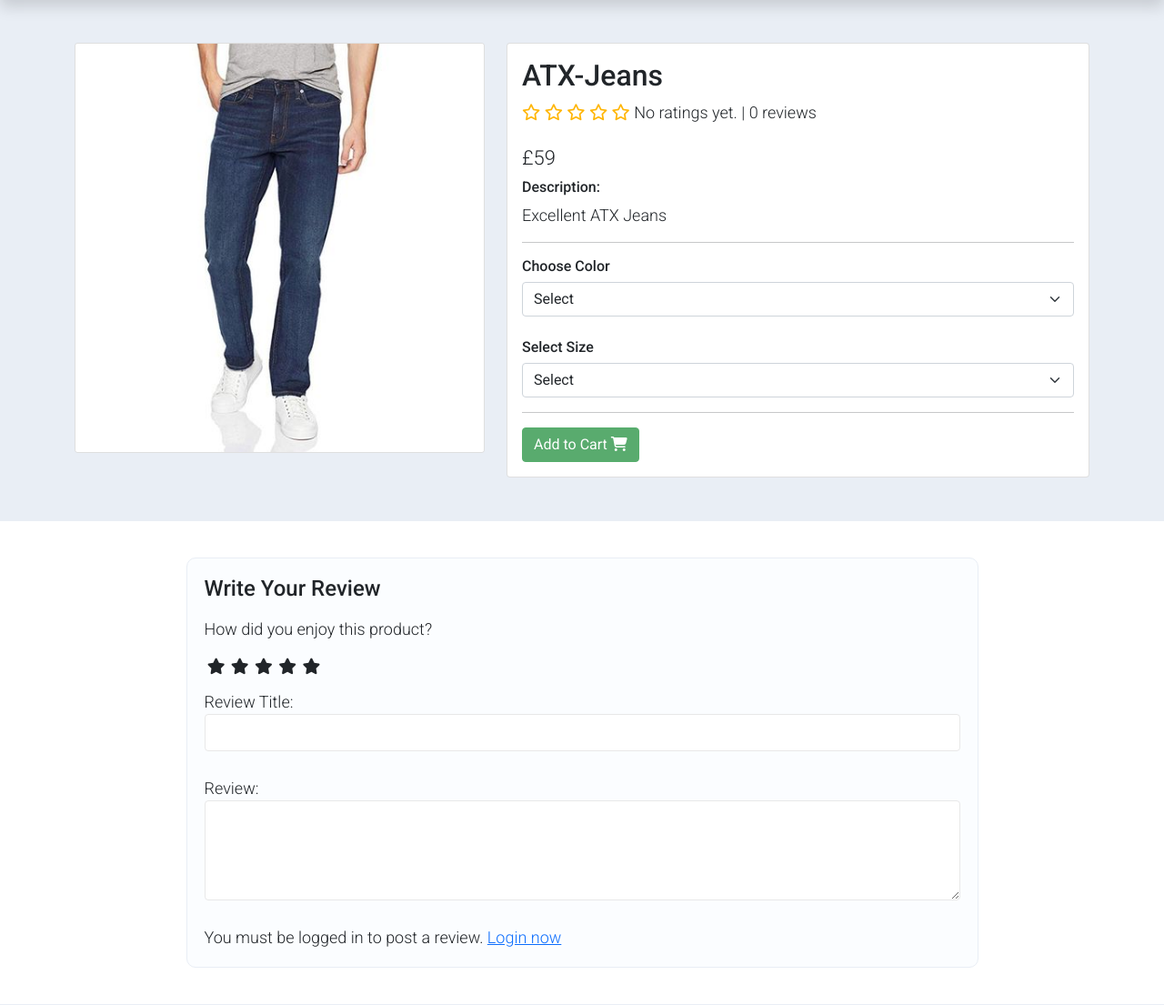
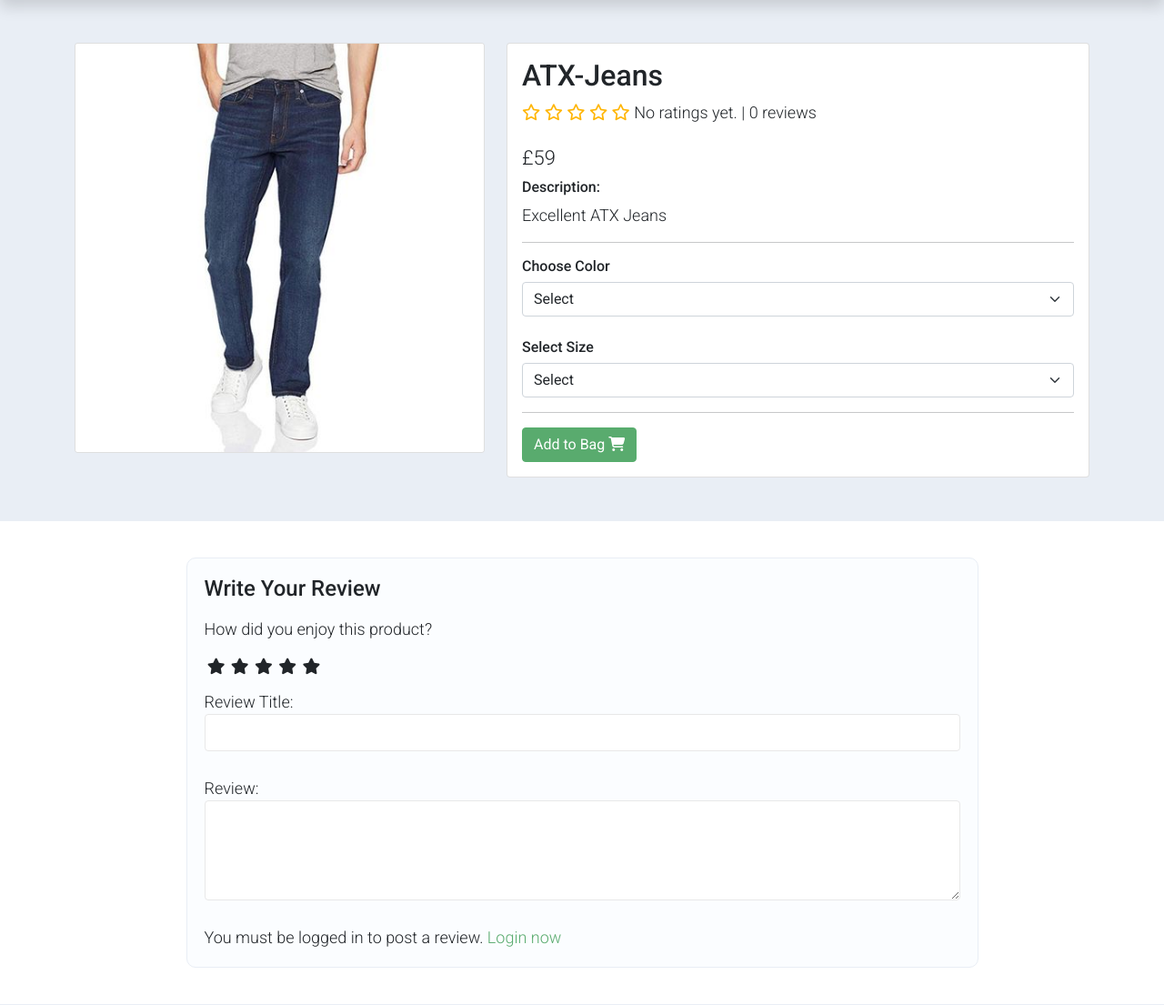
Before and after one commit to kerekmarci/fit-gear, a Django app: page /store/category/t-shirt/atx-jeans/ in a window 1280 px wide. Shown: the part 327-1432 px from the top of the page at 91% size. Run offline with Django 3.2, Linux system fonts and the light colour scheme; data comes from the database, SQL or seed files in the repository; data that the repository does not hold is empty; some libraries are stand-ins or nearby versions.

Commit message:
Text changed to Bag on Add to Bag button

```diff
--- a/templates/store/product_detail.html
+++ b/templates/store/product_detail.html
@@ -78,7 +78,7 @@
                             <h5 class="text-danger">Out of Stock</h5>
                             {% else %}
                             <button type="submit" class="btn btn-success">
-                                <span class="text">Add to Cart</span>
+                                <span class="text">Add to Bag</span>
                                 <i class="fas fa-shopping-cart"></i>
                             </button>
                             {% endif %}
@@ -136,7 +136,8 @@
                         {% if user.is_authenticated %}
                         <input type="submit" value="Submit Review" class="btn btn-success">
                         {% else %}
-                        <p>You must be logged in to post a review. <span><a href="{% url 'login' %}">Login
+                        <p>You must be logged in to post a review. <span><a href="{% url 'login' %}"
+                                    class="green-link">Login
                                     now</a></span></p>
                         {% endif %}
                     </div>
```
